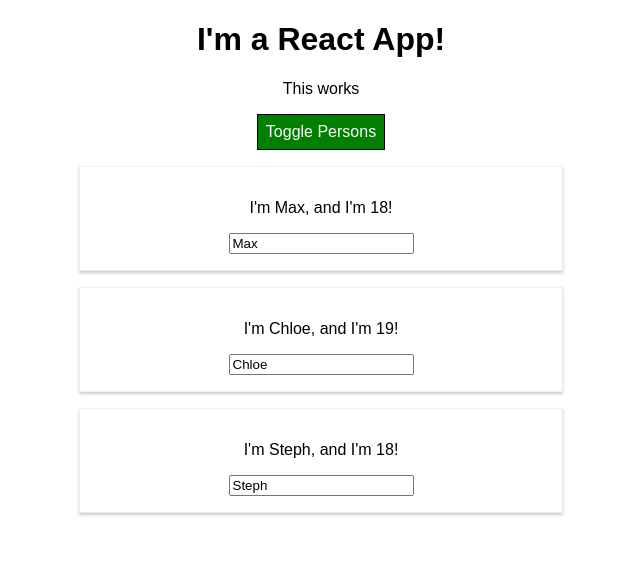
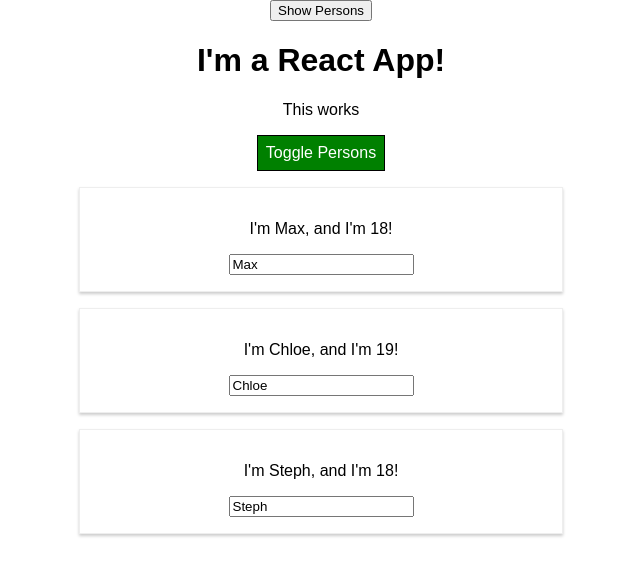
Before and after one commit to rudha/react-guide, a React app: page / in a window 1280 px wide. Both pictures are taken after a click on the button "Toggle Persons". Shown: the top 576 px of the page, without its empty margins (319-959 px from the left). Built offline with nearby package versions, Linux system fonts and the light colour scheme.

Commit message:
Implemented component lifecycle.

```diff
--- a/src/components/Persons/Person/Person.js
+++ b/src/components/Persons/Person/Person.js
@@ -1,14 +1,35 @@
-import React from 'react';
+import React, {Component} from 'react';
 import classes from './Person.css'
 
-const person = (props) => {
-	return (
-		<div className={classes.Person} >
-			<p onClick={props.click}>I'm {props.name}, and I'm {props.age}!</p>
-			<p>{props.children}</p>
-			<input type="text" onChange={props.changed} value={props.name} />
-		</div>
-	)
-};
+class Person extends Component {
+	constructor(props) {
+		super(props);
+		console.log('[Person.js] Inside constructor', props);
+	};
 
-export default person;
+	componentWillMount() {
+		console.log('[Person.js] Inside componentWillMount()');
+	}
+
+	componentDidMount() {
+		console.log('[Person.js] Inside componentDidMount()');
+	}
+
+	componentWillUnmount() {
+		// Component is about to get removed => Perform any cleanup work here!
+		console.log('[componentWillUnmount()] I\'m about to be removed!');
+	}
+
+	render () {
+		console.log('[Person.js] Inside render()');
+		return (
+			<div className={classes.Person} >
+				<p onClick={this.props.click}>I'm {this.props.name}, and I'm {this.props.age}!</p>
+				<p>{this.props.children}</p>
+				<input type="text" onChange={this.props.changed} value={this.props.name} />
+			</div>
+		)
+	}
+}
+
+export default Person;
--- a/src/components/Persons/Persons.js
+++ b/src/components/Persons/Persons.js
@@ -1,14 +1,51 @@
-import React from 'react';
+import React, {PureComponent} from 'react';
 import Person from './Person/Person'
 
-const persons = (props) => props.persons.map((person, index) => {
+class Persons extends PureComponent {
+	constructor(props) {
+		super(props);
+		console.log('[Persons.js] Inside constructor');
+	};
+
+	componentWillMount() {
+		console.log('[Persons.js] Inside componentWillMount()');
+	}
+
+	componentDidMount() {
+		console.log('[Persons.js] Inside componentDidMount()');
+	}
+
+	componentWillReceiveProps(nextProps) {
+		console.log('[UPDATE Persons.js] Inside componentWillReceiveProps', nextProps);
+	}
+
+	// shouldComponentUpdate(nextProps, nextState) {
+	// 	console.log('[UPDATE Persons.js] Inside shouldComponentUpdate', nextProps, nextState);
+	// 	return nextProps.persons !== this.props.persons ||
+	// 		nextProps.changed !== this.props.changed ||
+	// 		nextProps.click !== this.props.click;
+	// }
+
+	componentWillUpdate(nextProps, nextState) {
+		console.log('[UPDATE Persons.js] Inside componentWillUpdate', nextProps, nextState);
+	}
+
+	componentDidUpdate () {
+		console.log('[UPDATE Persons.js] Inside componentDidUpdate');
+	}
+
+	render () {
+		console.log('[Persons.js] Inside render()');
+		return this.props.persons.map((person, index) => {
 			return <Person
-		click={() => props.click(index)}
+			click={() => this.props.click(index)}
 			name={person.name}
 			age={person.age}
 			key={person.id}
-		changed={(event) => props.changed(event, person.id)}
+			changed={(event) => this.props.changed(event, person.id)}
 			/>
 		});
+	}
+}
 
-export default persons
+export default Persons
--- a/src/containers/App.js
+++ b/src/containers/App.js
@@ -1,17 +1,52 @@
-import React, { Component } from 'react';
+import React, { PureComponent } from 'react';
 import classes from './App.css';
 import Persons from '../components/Persons/Persons';
 import Cockpit from '../components/Cockpit/Cockpit'
 
-class App extends Component {
-  state = {
+class App extends PureComponent {
+  constructor(props) {
+    super(props);
+    console.log('[App.js] Inside constructor');
+    this.state = { // Initializing state in constructor...
       persons: [
         { id: 'fasd', name: 'Max', age: 18 },
         { id: 'adsf', name: 'Chloe', age: 19},
         { id: 'afds', name: 'Steph', age: 18}
       ],
       showPersons: false
+    };
   }
+
+  componentWillMount() {
+    console.log('[App.js] Inside componentWillMount()');
+  }
+
+  componentDidMount() {
+    console.log('[App.js] Inside componentDidMount()');
+  }
+
+  // shouldComponentUpdate(nextProps, nextState) {
+	// 	console.log('[UPDATE App.js] Inside shouldComponentUpdate', nextProps, nextState);
+	// 	return nextState.persons !== this.state.persons ||
+  //   nextState.showPersons !== this.state.showPersons;
+	// }
+
+	componentWillUpdate(nextProps, nextState) {
+		console.log('[UPDATE App.js] Inside componentWillUpdate', nextProps, nextState);
+	}
+
+	componentDidUpdate () {
+		console.log('[UPDATE App.js] Inside componentDidUpdate');
+	}
+
+  // state = { // As opposed to initializing it here
+  //   persons: [
+  //     { id: 'fasd', name: 'Max', age: 18 },
+  //     { id: 'adsf', name: 'Chloe', age: 19},
+  //     { id: 'afds', name: 'Steph', age: 18}
+  //   ],
+  //   showPersons: false
+  // }
 
   deletePersonHandler = (index) => {
     //const persons = this.state.persons.slice(); // Copy the original array
@@ -43,6 +78,7 @@ class App extends Component {
   }
 
   render() {
+    console.log('[App.js] Inside render()');
     let persons = null;
 
     if (this.state.showPersons) {
@@ -55,6 +91,7 @@ class App extends Component {
 
     return (
       <div className={classes.App}>
+        <button onClick={() => {this.setState({showPersons: true})}} >Show Persons</button>
         <Cockpit
         showPersons={this.showPersons}
         persons={this.state.persons}
```
Lines whose indentation alone changed are shown as unchanged.
